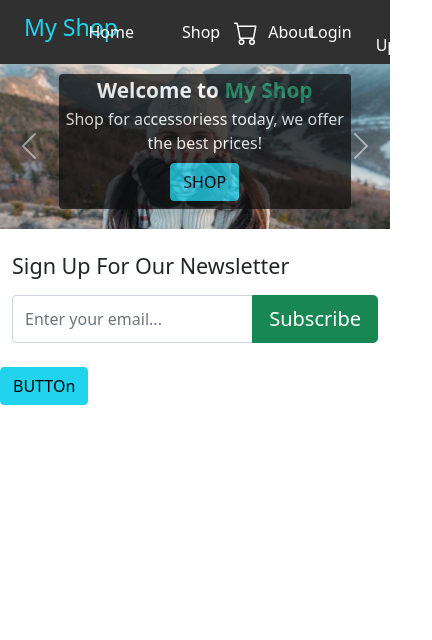
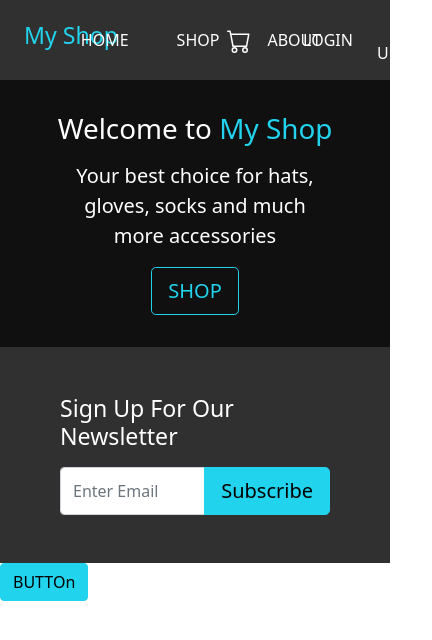
Before and after one commit to rpashev/next-ecommerce, a Next.js app: page / in a window 390 px wide. Shown: the top 640 px of the page, 432 px wide, since content can reach past the window. Built offline with nearby package versions, Linux system fonts and the light colour scheme.

Commit message:
added an intro component for home page + new newsletter

```diff
--- a/components/Layout/header.js
+++ b/components/Layout/header.js
@@ -13,13 +13,13 @@ const Header = (props) => {
           >
             <ul className={`${styles["general-nav"]} col-6`}>
               <li>
-                <Link href="/">Home</Link>
+                <Link href="/">HOME</Link>
               </li>
               <li>
-                <Link href="/shop">Shop</Link>
+                <Link href="/shop">SHOP</Link>
               </li>
               <li>
-                <Link href="/">About</Link>
+                <Link href="/">ABOUT</Link>
               </li>
             </ul>
             <ul className={`${styles["user-nav"]} col-6`}>
@@ -31,10 +31,10 @@ const Header = (props) => {
                 </Link>
               </li>
               <li>
-                <Link href="/login">Login</Link>
+                <Link href="/login">LOGIN</Link>
               </li>
               <li>
-                <Link href="/sign-up">Sign Up</Link>
+                <Link href="/sign-up">SIGN UP</Link>
               </li>
             </ul>
           </nav>
--- a/components/Layout/header.module.scss
+++ b/components/Layout/header.module.scss
@@ -1,7 +1,7 @@
 @import "../../styles/colors.scss";
 
 .header {
-  height: 4rem;
+  height: 5rem;
   background-color: $gray-darker;
   color: #fff;
   .logo {
--- a/components/landing-page/Carousel.js
+++ /dev/null
@@ -1,65 +0,0 @@
-import { Button, Carousel } from "react-bootstrap";
-import styles from "./carousel.module.scss";
-import Image from "next/image";
-
-const HomeCarousel = (props) => {
-  return (
-    <Carousel indicators={false}>
-      <Carousel.Item interval={150000}>
-        <Image
-          className="d-block w-100"
-          src="/images/landing-page/slide1.jpg"
-          alt="First slide"
-          width={1600}
-          height={676}
-          layout="responsive"
-        />
-        <Carousel.Caption
-          className={`bg-dark opacity-75 rounded ${styles.caption}`}
-        >
-          <h1 className="fw-bold">
-            Welcome to <span className="text-success">My Shop</span>
-          </h1>
-          <p className="muted lead mt-1 ">
-            Shop for accessoriess today, we offer the best prices!
-          </p>
-          <Button variant="primary" className="opacity-100 mt-2">
-            SHOP
-          </Button>
-        </Carousel.Caption>
-      </Carousel.Item>
-      <Carousel.Item interval={1500}>
-        <Image
-          className="d-block w-100"
-          src="/images/landing-page/slide3.jpg"
-          alt="Second slide"
-          width={1600}
-          height={676}
-          layout="responsive"
-        />
-        <Carousel.Caption>
-          <h3>Second slide label</h3>
-          <p>Lorem ipsum dolor sit amet, consectetur adipiscing elit.</p>
-        </Carousel.Caption>
-      </Carousel.Item>
-      <Carousel.Item interval={1500}>
-        <Image
-          className="d-block w-100"
-          src="/images/landing-page/slide2.jpg"
-          alt="Third slide"
-          width={1600}
-          height={676}
-          layout="responsive"
-        />
-        <Carousel.Caption>
-          <h3>Third slide label</h3>
-          <p>
-            Praesent commodo cursus magna, vel scelerisque nisl consectetur.
-          </p>
-        </Carousel.Caption>
-      </Carousel.Item>
-    </Carousel>
-  );
-};
-
-export default HomeCarousel;
--- a/components/landing-page/Carousel.module.scss
+++ /dev/null
@@ -1,24 +0,0 @@
-.caption {
-  width: 50%;
-  margin: 0 auto;
-}
-
-@media (max-width: 40rem) {
-  .caption {
-    width: 75%;
-    margin: 0 auto;
-    padding: 0.25rem 0.25rem 0.5rem 0.25rem;
-
-    p {
-      font-size: 1rem;
-      margin: 0;
-    }
-    h1 {
-      font-size: 1.3rem;
-      margin: 0;
-    }
-    button {
-        margin: 0;
-    }
-  }
-}
--- /dev/null
+++ b/components/landing-page/home-intro.js
@@ -0,0 +1,30 @@
+import Image from "next/image";
+import styles from "./home-intro.module.scss";
+
+const HomeIntro = () => {
+  return (
+    <section className={styles.intro}>
+      <div className={styles.img}>
+        <Image
+          src="/images/landing-page/slide1.jpg"
+          alt="First slide"
+          width={1600}
+          height={676}
+          layout="responsive"
+        />
+      </div>
+
+      <div className={styles.prompt}>
+        <h1>
+          Welcome to <span className="text-primary">My Shop</span>
+        </h1>
+        <p className="lead muted w-75">
+          Your best choice for hats, gloves, socks and much more accessories
+        </p>
+        <button className={`btn btn-outline-primary btn-lg`}>SHOP</button>
+      </div>
+    </section>
+  );
+};
+
+export default HomeIntro;
--- /dev/null
+++ b/components/landing-page/home-intro.module.scss
@@ -0,0 +1,30 @@
+@import "../../styles/colors.scss";
+.intro {
+  position: relative;
+  color: $gray-light;
+
+  .prompt {
+    position: absolute;
+    width: 30rem;
+    top: 30%;
+    left: 5%;
+    overflow: hidden;
+  }
+}
+
+@media (max-width: 40rem) {
+  .img {
+    display: none;
+  }
+  .intro .prompt {
+    position: static;
+    width: 100%;
+    background: $gray-darkest;
+    text-align: center;
+    padding: 2rem;
+    p {
+        // width: 90% !important;
+        margin: 1rem auto;
+    }
+  }
+}
--- a/components/landing-page/newsletter.js
+++ b/components/landing-page/newsletter.js
@@ -1,21 +1,18 @@
-import { Container, InputGroup, FormControl, Button } from "react-bootstrap";
-
 const Newsletter = (props) => {
   return (
-    <Container>
-      <div className="d-md-flex justify-content-between align-items-center py-4">
-        <h4 className="mb-3 mb-md-0">Sign Up For Our Newsletter</h4>
-        <InputGroup>
-          <FormControl
-            id="inlineFormInputGroupUsername"
-            placeholder="Enter your email..."
-          />
-          <Button variant="success" size="lg">
-            Subscribe
-          </Button>
-        </InputGroup>
+    <section class="bg-secondary text-light p-5">
+      <div class="container">
+        <div class="d-md-flex justify-content-between align-items-center">
+          <h3 class="mb-3 mb-md-0">Sign Up For Our Newsletter</h3>
+          <div class="input-group news-input">
+            <input type="text" class="form-control" placeholder="Enter Email" />
+            <button class="btn btn-primary btn-lg" type="button">
+              Subscribe
+            </button>
+          </div>
+        </div>
       </div>
-    </Container>
+    </section>
   );
 };
 
--- a/package.json
+++ b/package.json
@@ -12,7 +12,6 @@
     "next": "12.0.7",
     "node-sass": "^6.0.1",
     "react": "17.0.2",
-    "react-bootstrap": "^2.0.4",
     "react-dom": "17.0.2"
   },
   "devDependencies": {
--- a/pages/_app.js
+++ b/pages/_app.js
@@ -1,5 +1,6 @@
+// import "../node_modules/bootstrap/dist/css/bootstrap.min.css";
+import Layout from "../components/layout/layout";
 import "../styles/globals.scss";
-import Layout from "../components/layout/layout";
 
 function MyApp({ Component, pageProps }) {
   return (
--- a/pages/index.js
+++ b/pages/index.js
@@ -1,12 +1,12 @@
 import { Fragment } from "react";
 import BestSellers from "../components/landing-page/best-sellers";
-import HomeCarousel from "../components/landing-page/carousel";
+import HomeIntro from "../components/landing-page/home-intro";
 import Newsletter from "../components/landing-page/newsletter";
 
 export default function Home() {
   return (
     <Fragment>
-      <HomeCarousel />
+      <HomeIntro />
       <Newsletter />
       <BestSellers />
     </Fragment>
--- a/styles/globals.scss
+++ b/styles/globals.scss
@@ -1,4 +1,8 @@
 @import "../node_modules/bootstrap/scss/functions";
+
+html,body{
+    overflow-x: hidden;
+}
 
 $theme-colors: (
   "primary": #22d3ee,
```
Also changed, not shown: 1 other file (tests, documents, lock files or other folders).
